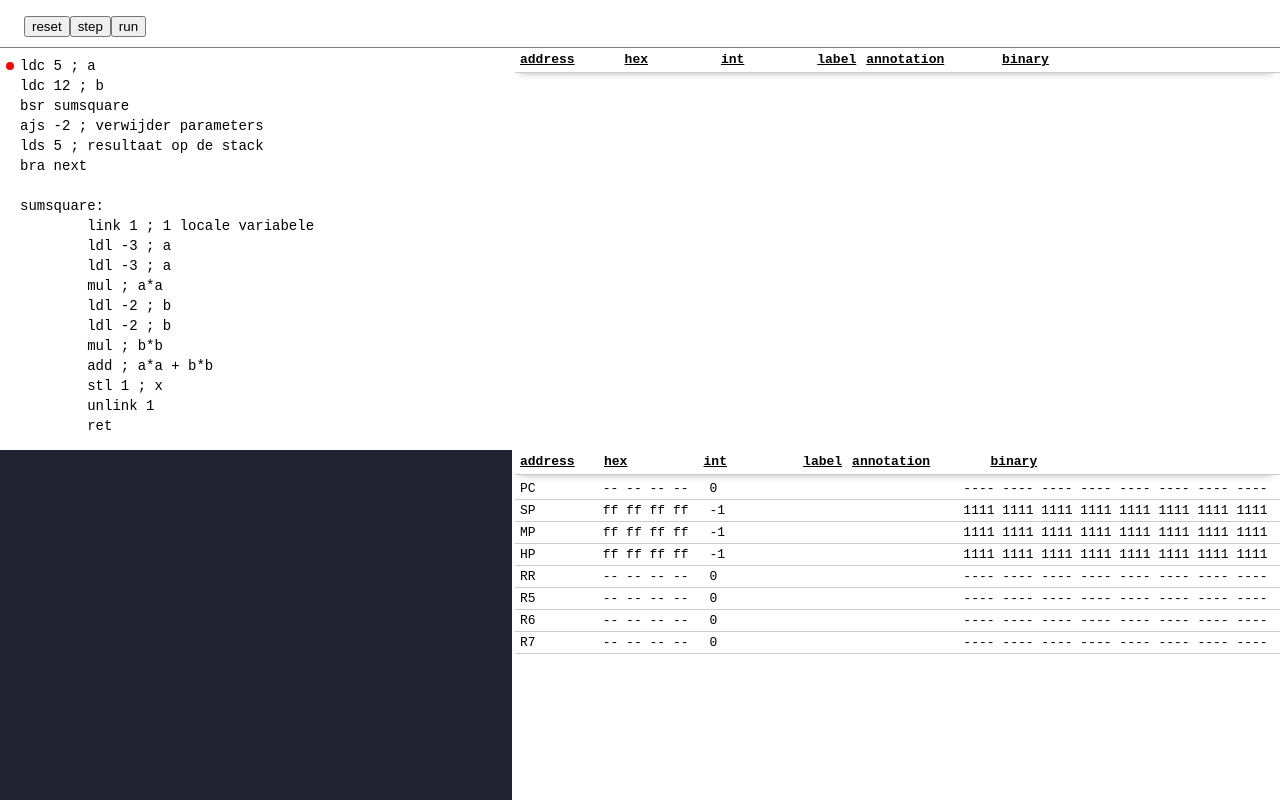
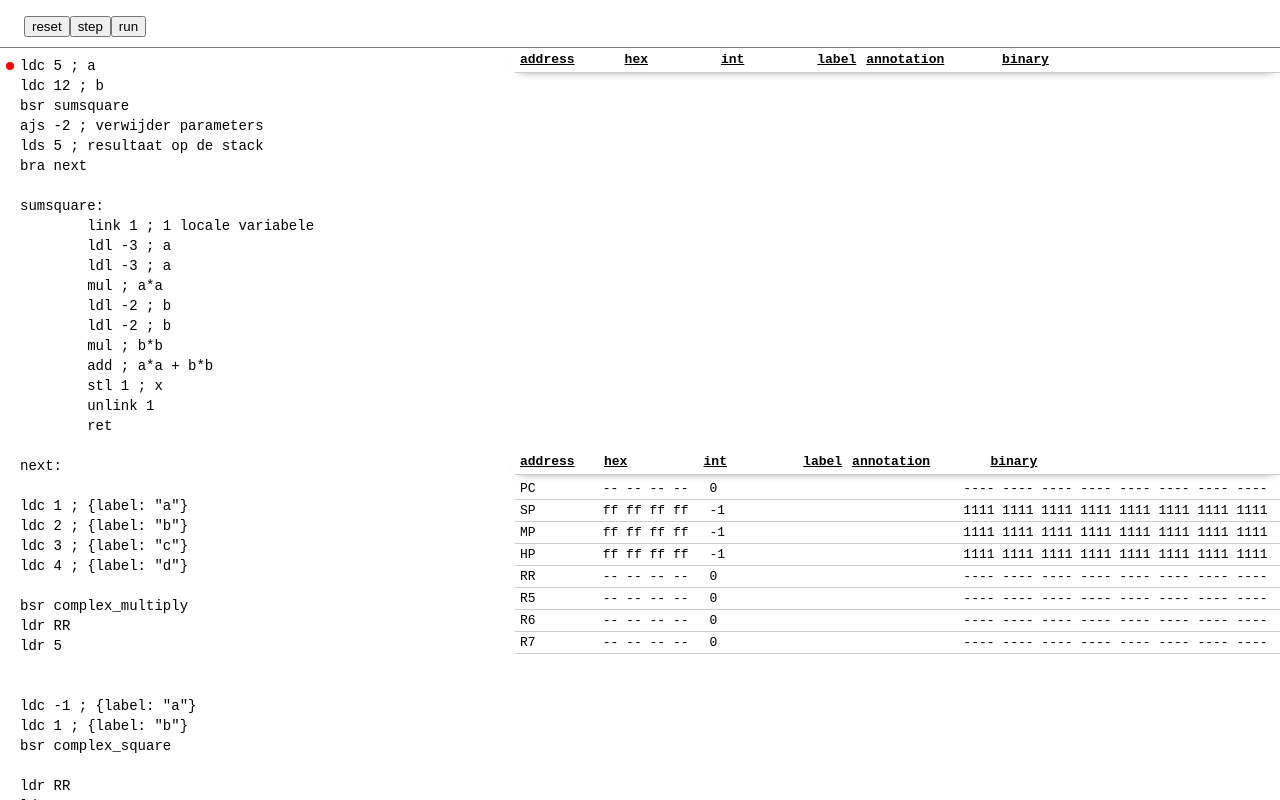
Before and after one commit to mathijshenquet/ssmjs, a plain HTML site: page index.html in a window 1280 px wide. Drawn offline with nearby package versions, Linux system fonts and the light colour scheme.

Commit message:
remove commandline

```diff
--- a/index.html
+++ b/index.html
@@ -6,7 +6,7 @@
 </div>
 
 <div id="editor">
-<div id="pc"></div>
+  <div id="pc"></div>
 	<pre id="src" autofocus contenteditable="plaintext-only">
 ldc 5 ; a
 ldc 12 ; b
@@ -203,9 +203,6 @@ exit: halt
 	</pre>
 </div>
 
-<pre id="console-out"></pre>
-<input id="console-in"></input>
-
 <div id="mem" class="memview">
 	<table class="thead">
 		<thead>
--- a/style.css
+++ b/style.css
@@ -7,7 +7,7 @@
   position: absolute;
   top: 48px;
   left: 0;
-  bottom: 350px;
+  bottom: 0;
   width: 40%;
 
   overflow: scroll;
```
